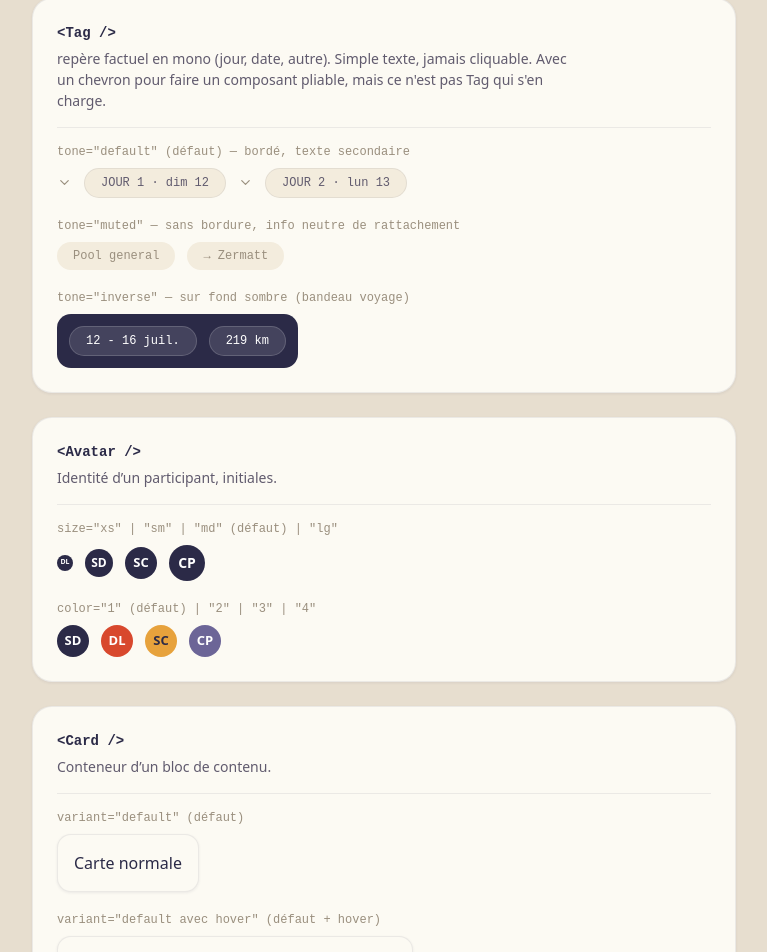
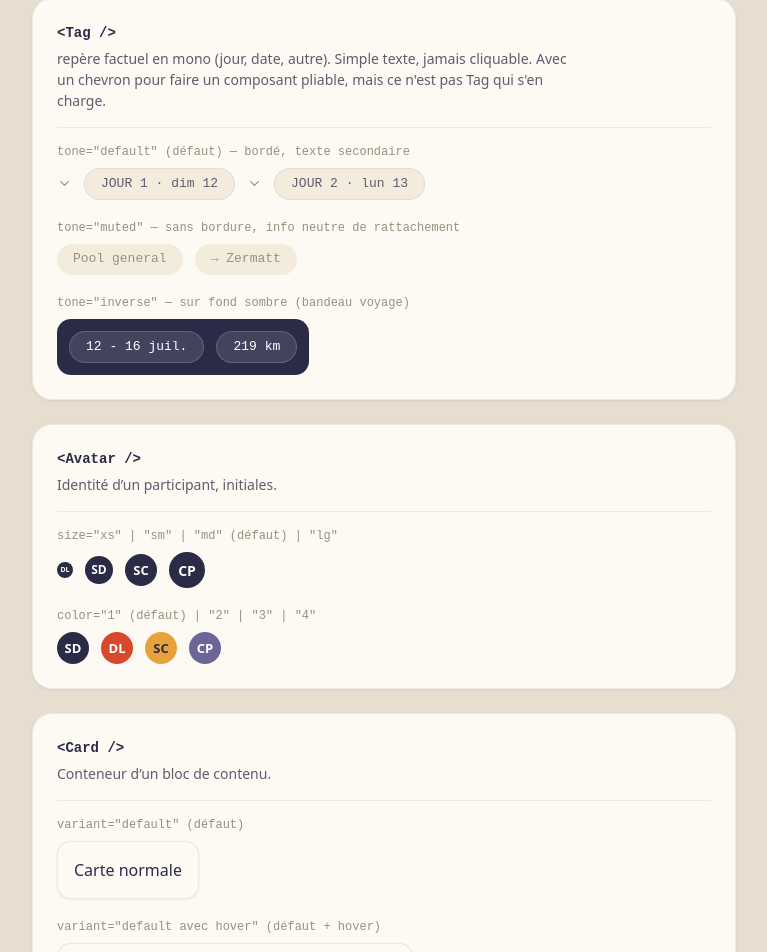
Before and after one commit to Blueton23/Transcendence, a React (Vite) app in the folder srcs/frontend/: page /design-system in a window 1280 px wide. Shown: the part 2643-3595 px from the top of the page, without its empty margins (256-1023 px from the left). Built offline with nearby package versions, Linux system fonts and the light colour scheme; no server answers.

Commit message:
feat(ui): Tag responsive par defaut

```diff
--- a/srcs/frontend/src/shared/ui/Tag.tsx
+++ b/srcs/frontend/src/shared/ui/Tag.tsx
@@ -16,7 +16,7 @@ const toneStyles = {
 };
 
 const baseStyle =
-  "inline-flex items-center justify-center rounded-full gap-2 px-4 py-1.5 font-mono text-xs";
+  "inline-flex items-center justify-center rounded-full gap-2 px-4 py-1.5 font-mono text-xs md:text-sm";
 
 function Tag({ children, tone = "default", icon, className = "" }: TagProps) {
   const tagTone = toneStyles[tone];
```
